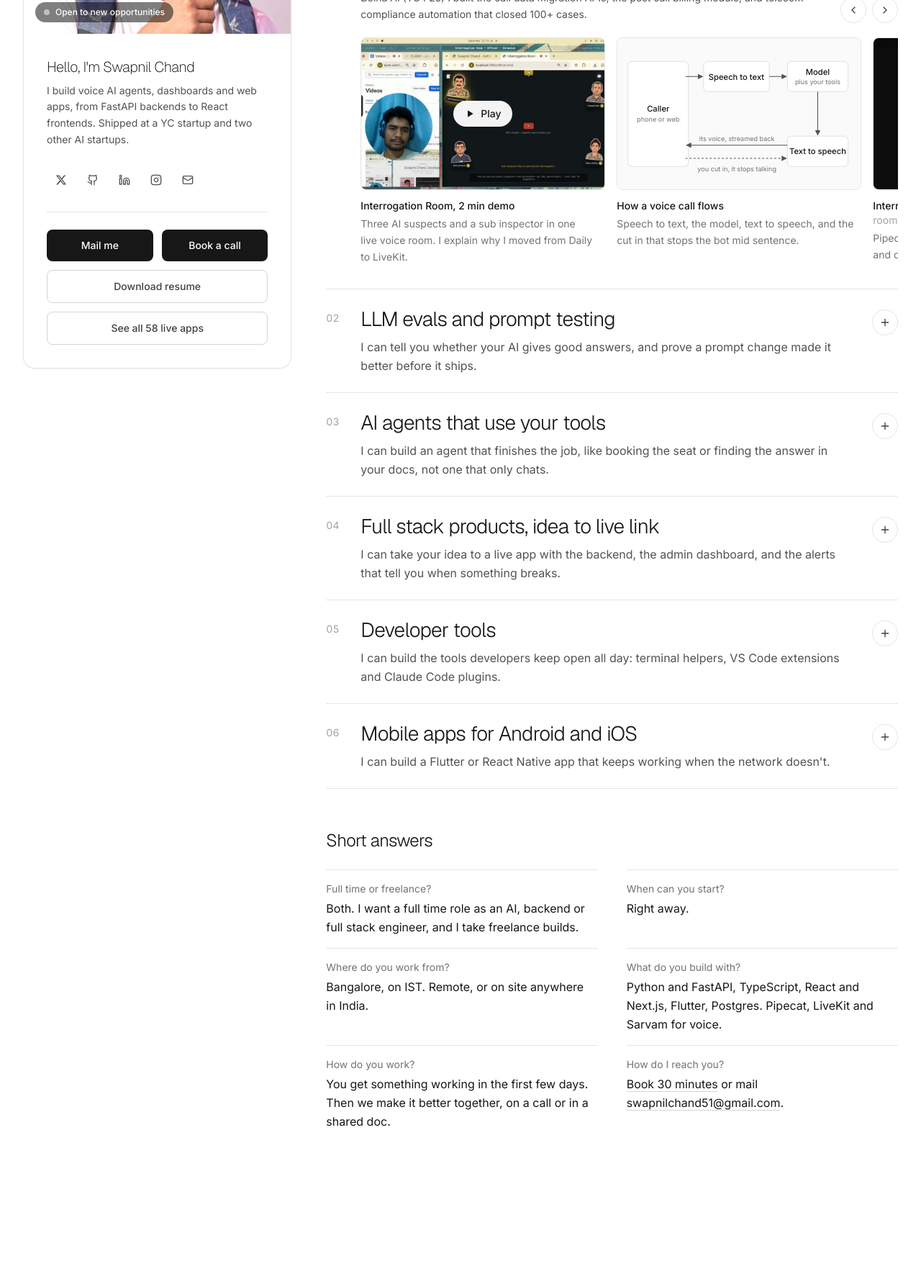
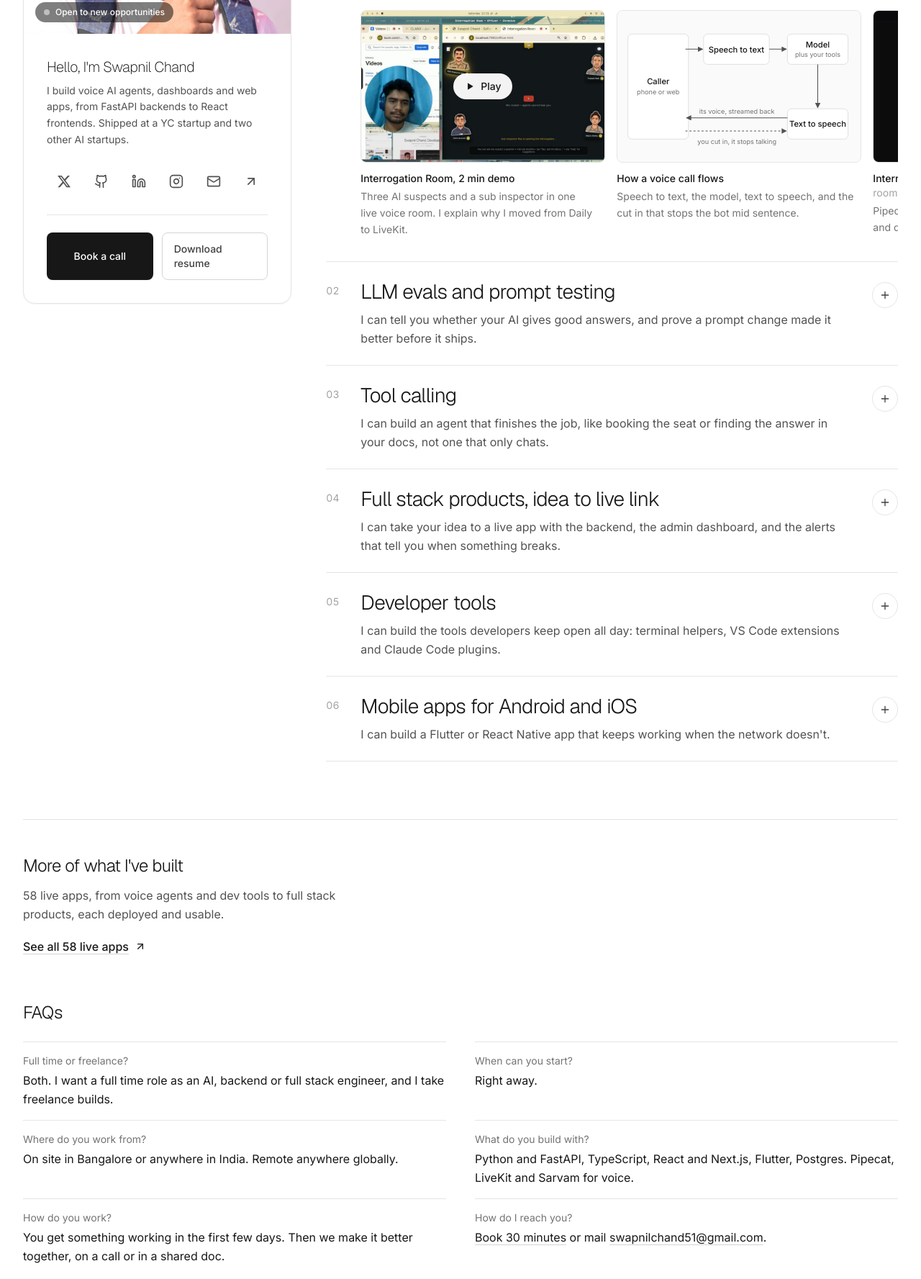
Before and after one commit to SwapnilChand/portfolio, a website: page index.html in a window 1280 px wide. Shown: the part 833-2610 px from the top of the page at 72% size. Before the commit the page ends 2516 px from the top, so only its background shows below. Drawn offline with nearby package versions, Linux system fonts and the light colour scheme.

Commit message:
portfolio: FAQs to bottom, More section, sticky card, icon row, Tool calling, location
Co-Authored-By: Claude Opus 4.8 <noreply@anthropic.com>

```diff
--- a/index.html
+++ b/index.html
@@ -122,7 +122,7 @@
             <div class="grid grid-cols-1 xl:grid-cols-3 gap-8 lg:gap-12">
                 <!-- Profile card -->
                 <section
-                    class="animate-fade-in-up animate-delay-400 xl:col-span-1 xl:self-start relative rounded-2xl overflow-hidden bg-white border border-neutral-200 shadow-sm"
+                    class="animate-fade-in-up animate-delay-400 xl:col-span-1 xl:self-start xl:sticky xl:top-6 relative rounded-2xl overflow-hidden bg-white border border-neutral-200 shadow-sm"
                     aria-label="About Swapnil"
                 >
                     <figure class="relative overflow-hidden">
@@ -147,31 +147,30 @@
                             </p>
                         </div>
 
-                        <nav class="flex items-center gap-1 flex-wrap" aria-label="Elsewhere">
+                        <nav class="flex items-center justify-center gap-2 flex-wrap" aria-label="Elsewhere">
                             <a href="https://x.com/chwapnil" target="_blank" rel="noopener noreferrer" aria-label="X" class="p-3 rounded-lg hover:bg-neutral-100 transition-colors">
-                                <svg viewBox="0 0 24 24" fill="currentColor" class="w-4 h-4 text-neutral-600" aria-hidden="true"><path d="M18.244 2.25h3.308l-7.227 8.26 8.502 11.24H16.17l-5.214-6.817L4.99 21.75H1.68l7.73-8.835L1.254 2.25H8.08l4.713 6.231zm-1.161 17.52h1.833L7.084 4.126H5.117z"/></svg>
+                                <svg viewBox="0 0 24 24" fill="currentColor" class="w-5 h-5 text-neutral-600" aria-hidden="true"><path d="M18.244 2.25h3.308l-7.227 8.26 8.502 11.24H16.17l-5.214-6.817L4.99 21.75H1.68l7.73-8.835L1.254 2.25H8.08l4.713 6.231zm-1.161 17.52h1.833L7.084 4.126H5.117z"/></svg>
                             </a>
                             <a href="https://github.com/SwapnilChand/" target="_blank" rel="noopener noreferrer" aria-label="GitHub" class="p-3 rounded-lg hover:bg-neutral-100 transition-colors">
-                                <svg viewBox="0 0 24 24" fill="none" stroke="currentColor" stroke-width="2" stroke-linecap="round" stroke-linejoin="round" class="w-4 h-4 text-neutral-600" aria-hidden="true"><path d="M15 22v-4a4.8 4.8 0 0 0-1-3.5c3 0 6-2 6-5.5.08-1.25-.27-2.48-1-3.5.28-1.15.28-2.35 0-3.5 0 0-1 0-3 1.5-2.64-.5-5.36-.5-8 0C6 2 5 2 5 2c-.3 1.15-.3 2.35 0 3.5A5.403 5.403 0 0 0 4 9c0 3.5 3 5.5 6 5.5-.39.49-.68 1.05-.85 1.65-.17.6-.2 1.23-.1 1.85v4"/><path d="M9 18c-4.51 2-5-2-7-2"/></svg>
+                                <svg viewBox="0 0 24 24" fill="none" stroke="currentColor" stroke-width="2" stroke-linecap="round" stroke-linejoin="round" class="w-5 h-5 text-neutral-600" aria-hidden="true"><path d="M15 22v-4a4.8 4.8 0 0 0-1-3.5c3 0 6-2 6-5.5.08-1.25-.27-2.48-1-3.5.28-1.15.28-2.35 0-3.5 0 0-1 0-3 1.5-2.64-.5-5.36-.5-8 0C6 2 5 2 5 2c-.3 1.15-.3 2.35 0 3.5A5.403 5.403 0 0 0 4 9c0 3.5 3 5.5 6 5.5-.39.49-.68 1.05-.85 1.65-.17.6-.2 1.23-.1 1.85v4"/><path d="M9 18c-4.51 2-5-2-7-2"/></svg>
                             </a>
                             <a href="https://linkedin.com/in/swapnilchand" target="_blank" rel="noopener noreferrer" aria-label="LinkedIn" class="p-3 rounded-lg hover:bg-neutral-100 transition-colors">
-                                <svg viewBox="0 0 24 24" fill="none" stroke="currentColor" stroke-width="2" stroke-linecap="round" stroke-linejoin="round" class="w-4 h-4 text-neutral-600" aria-hidden="true"><path d="M16 8a6 6 0 0 1 6 6v7h-4v-7a2 2 0 0 0-2-2 2 2 0 0 0-2 2v7h-4v-7a6 6 0 0 1 6-6z"/><rect width="4" height="12" x="2" y="9"/><circle cx="4" cy="4" r="2"/></svg>
+                                <svg viewBox="0 0 24 24" fill="none" stroke="currentColor" stroke-width="2" stroke-linecap="round" stroke-linejoin="round" class="w-5 h-5 text-neutral-600" aria-hidden="true"><path d="M16 8a6 6 0 0 1 6 6v7h-4v-7a2 2 0 0 0-2-2 2 2 0 0 0-2 2v7h-4v-7a6 6 0 0 1 6-6z"/><rect width="4" height="12" x="2" y="9"/><circle cx="4" cy="4" r="2"/></svg>
                             </a>
                             <a href="https://instagram.com/swapnilbuildsstuff" target="_blank" rel="noopener noreferrer" aria-label="Instagram" class="p-3 rounded-lg hover:bg-neutral-100 transition-colors">
-                                <svg viewBox="0 0 24 24" fill="none" stroke="currentColor" stroke-width="2" stroke-linecap="round" stroke-linejoin="round" class="w-4 h-4 text-neutral-600" aria-hidden="true"><rect width="20" height="20" x="2" y="2" rx="5" ry="5"/><path d="M16 11.37A4 4 0 1 1 12.63 8 4 4 0 0 1 16 11.37z"/><line x1="17.5" x2="17.51" y1="6.5" y2="6.5"/></svg>
+                                <svg viewBox="0 0 24 24" fill="none" stroke="currentColor" stroke-width="2" stroke-linecap="round" stroke-linejoin="round" class="w-5 h-5 text-neutral-600" aria-hidden="true"><rect width="20" height="20" x="2" y="2" rx="5" ry="5"/><path d="M16 11.37A4 4 0 1 1 12.63 8 4 4 0 0 1 16 11.37z"/><line x1="17.5" x2="17.51" y1="6.5" y2="6.5"/></svg>
                             </a>
                             <a href="mailto:swapnilchand51@gmail.com" aria-label="Email" class="p-3 rounded-lg hover:bg-neutral-100 transition-colors">
-                                <svg viewBox="0 0 24 24" fill="none" stroke="currentColor" stroke-width="2" stroke-linecap="round" stroke-linejoin="round" class="w-4 h-4 text-neutral-600" aria-hidden="true"><path d="m22 7-8.991 5.727a2 2 0 0 1-2.009 0L2 7"/><rect x="2" y="4" width="20" height="16" rx="2"/></svg>
+                                <svg viewBox="0 0 24 24" fill="none" stroke="currentColor" stroke-width="2" stroke-linecap="round" stroke-linejoin="round" class="w-5 h-5 text-neutral-600" aria-hidden="true"><path d="m22 7-8.991 5.727a2 2 0 0 1-2.009 0L2 7"/><rect x="2" y="4" width="20" height="16" rx="2"/></svg>
+                            </a>
+                            <a href="/more" aria-label="See all 58 live apps" title="See all 58 live apps" class="p-3 rounded-lg hover:bg-neutral-100 transition-colors">
+                                <svg viewBox="0 0 24 24" fill="none" stroke="currentColor" stroke-width="2" stroke-linecap="round" stroke-linejoin="round" class="w-5 h-5 text-neutral-600" aria-hidden="true"><path d="M7 7h10v10"/><path d="M7 17 17 7"/></svg>
                             </a>
                         </nav>
 
-                        <div class="border-t border-neutral-200 pt-6 space-y-3">
-                            <div class="grid grid-cols-2 gap-3">
-                                <a href="mailto:swapnilchand51@gmail.com" class="inline-flex items-center justify-center gap-2 px-4 py-3 rounded-lg bg-neutral-900 text-white font-medium hover:bg-neutral-800 transition-colors shadow-sm text-sm">Mail me</a>
-                                <a href="https://cal.com/swapnilchand/30mins" target="_blank" rel="noopener noreferrer" class="inline-flex items-center justify-center gap-2 px-4 py-3 rounded-lg bg-neutral-900 text-white font-medium hover:bg-neutral-800 transition-colors shadow-sm text-sm">Book a call</a>
-                            </div>
-                            <a href="https://drive.google.com/file/d/1Ipg8d0EXYP3hEM1toqaL9ta1rHAjeNjW/view?usp=sharing" target="_blank" rel="noopener noreferrer" class="inline-flex items-center justify-center w-full gap-2 px-6 py-3 rounded-lg border border-neutral-300 text-neutral-700 font-medium hover:bg-neutral-50 transition-colors text-sm">Download resume</a>
-                            <a href="/more" class="inline-flex items-center justify-center w-full gap-2 px-6 py-3 rounded-lg border border-neutral-300 text-neutral-700 font-medium hover:bg-neutral-50 transition-colors text-sm">See all 58 live apps</a>
+                        <div class="border-t border-neutral-200 pt-6 grid grid-cols-2 gap-3">
+                            <a href="https://cal.com/swapnilchand/30mins" target="_blank" rel="noopener noreferrer" class="inline-flex items-center justify-center gap-2 px-4 py-3 rounded-lg bg-neutral-900 text-white font-medium hover:bg-neutral-800 transition-colors shadow-sm text-sm">Book a call</a>
+                            <a href="https://drive.google.com/file/d/1Ipg8d0EXYP3hEM1toqaL9ta1rHAjeNjW/view?usp=sharing" target="_blank" rel="noopener noreferrer" class="inline-flex items-center justify-center gap-2 px-4 py-3 rounded-lg border border-neutral-300 text-neutral-700 font-medium hover:bg-neutral-50 transition-colors text-sm">Download resume</a>
                         </div>
                     </div>
                 </section>
@@ -189,39 +188,8 @@
                     <!-- What I build -->
                     <section id="panel-build" role="tabpanel" aria-labelledby="tab-build" class="mt-6">
                         <h2 class="font-geist font-extralight tracking-tight text-3xl sm:text-4xl">What I can build for you</h2>
-                        <p class="text-neutral-600 mt-3 max-w-2xl leading-relaxed">Hardest and most asked for first. Open any one to see it working.</p>
 
                         <div id="blocks" class="mt-8"></div>
-
-                        <div id="answers" class="relative bg-white mt-14">
-                            <h3 class="font-geist font-light tracking-tight text-2xl">Short answers</h3>
-                            <dl class="mt-6 grid sm:grid-cols-2 gap-x-10">
-                                <div class="border-t border-neutral-200 py-4">
-                                    <dt class="text-sm text-neutral-500">Full time or freelance?</dt>
-                                    <dd class="mt-1 leading-relaxed">Both. I want a full time role as an AI, backend or full stack engineer, and I take freelance builds.</dd>
-                                </div>
-                                <div class="border-t border-neutral-200 py-4">
-                                    <dt class="text-sm text-neutral-500">When can you start?</dt>
-                                    <dd class="mt-1 leading-relaxed">Right away.</dd>
-                                </div>
-                                <div class="border-t border-neutral-200 py-4">
-                                    <dt class="text-sm text-neutral-500">Where do you work from?</dt>
-                                    <dd class="mt-1 leading-relaxed">Bangalore, on IST. Remote, or on site anywhere in India.</dd>
-                                </div>
-                                <div class="border-t border-neutral-200 py-4">
-                                    <dt class="text-sm text-neutral-500">What do you build with?</dt>
-                                    <dd class="mt-1 leading-relaxed">Python and FastAPI, TypeScript, React and Next.js, Flutter, Postgres. Pipecat, LiveKit and Sarvam for voice.</dd>
-                                </div>
-                                <div class="border-t border-neutral-200 py-4">
-                                    <dt class="text-sm text-neutral-500">How do you work?</dt>
-                                    <dd class="mt-1 leading-relaxed">You get something working in the first few days. Then we make it better together, on a call or in a shared doc.</dd>
-                                </div>
-                                <div class="border-t border-neutral-200 py-4">
-                                    <dt class="text-sm text-neutral-500">How do I reach you?</dt>
-                                    <dd class="mt-1 leading-relaxed"><a class="underline underline-offset-4 decoration-neutral-300 hover:decoration-current" href="https://cal.com/swapnilchand/30mins" target="_blank" rel="noopener">Book 30 minutes</a> or mail <a class="underline underline-offset-4 decoration-neutral-300 hover:decoration-current" href="mailto:swapnilchand51@gmail.com">swapnilchand51@gmail.com</a>.</dd>
-                                </div>
-                            </dl>
-                        </div>
                     </section>
 
                     <!-- Experience -->
@@ -249,6 +217,61 @@
                             <p class="text-sm text-neutral-500 mt-6">B.Tech in Computer Science, ITER, SOA University, 2020 to 2024.</p>
                         </div>
                     </section>
+                </div>
+            </div>
+
+            <!-- Bottom: More, Articles, FAQs (shown under both tabs) -->
+            <div class="mt-20 border-t border-neutral-200 pt-12 space-y-16">
+                <div class="grid md:grid-cols-2 gap-10">
+                    <div>
+                        <h3 class="font-geist font-light tracking-tight text-2xl">More of what I've built</h3>
+                        <p class="text-neutral-600 mt-3 leading-relaxed max-w-md">58 live apps, from voice agents and dev tools to full stack products, each deployed and usable.</p>
+                        <a href="/more" class="inline-flex items-center gap-2 mt-5 font-medium underline underline-offset-4 decoration-neutral-300 hover:decoration-current">
+                            See all 58 live apps
+                            <svg viewBox="0 0 24 24" fill="none" stroke="currentColor" stroke-width="2" stroke-linecap="round" stroke-linejoin="round" class="w-4 h-4" aria-hidden="true"><path d="M7 7h10v10"/><path d="M7 17 17 7"/></svg>
+                        </a>
+                    </div>
+                    <!-- ARTICLES: awaiting Swap's Substack URL, then uncomment
+                    <div>
+                        <h3 class="font-geist font-light tracking-tight text-2xl">Articles</h3>
+                        <p class="text-neutral-600 mt-3 leading-relaxed max-w-md">I write about what I learn building voice AI, agents and products.</p>
+                        <a href="SUBSTACK_URL" target="_blank" rel="noopener noreferrer" class="inline-flex items-center gap-2 mt-5 font-medium underline underline-offset-4 decoration-neutral-300 hover:decoration-current">
+                            Read on Substack
+                            <svg viewBox="0 0 24 24" fill="none" stroke="currentColor" stroke-width="2" stroke-linecap="round" stroke-linejoin="round" class="w-4 h-4" aria-hidden="true"><path d="M7 7h10v10"/><path d="M7 17 17 7"/></svg>
+                        </a>
+                    </div>
+                    -->
+                    <div></div>
+                </div>
+
+                <div id="answers" class="relative bg-white">
+                    <h3 class="font-geist font-light tracking-tight text-2xl">FAQs</h3>
+                    <dl class="mt-6 grid sm:grid-cols-2 gap-x-10">
+                        <div class="border-t border-neutral-200 py-4">
+                            <dt class="text-sm text-neutral-500">Full time or freelance?</dt>
+                            <dd class="mt-1 leading-relaxed">Both. I want a full time role as an AI, backend or full stack engineer, and I take freelance builds.</dd>
+                        </div>
+                        <div class="border-t border-neutral-200 py-4">
+                            <dt class="text-sm text-neutral-500">When can you start?</dt>
+                            <dd class="mt-1 leading-relaxed">Right away.</dd>
+                        </div>
+                        <div class="border-t border-neutral-200 py-4">
+                            <dt class="text-sm text-neutral-500">Where do you work from?</dt>
+                            <dd class="mt-1 leading-relaxed">On site in Bangalore or anywhere in India. Remote anywhere globally.</dd>
+                        </div>
+                        <div class="border-t border-neutral-200 py-4">
+                            <dt class="text-sm text-neutral-500">What do you build with?</dt>
+                            <dd class="mt-1 leading-relaxed">Python and FastAPI, TypeScript, React and Next.js, Flutter, Postgres. Pipecat, LiveKit and Sarvam for voice.</dd>
+                        </div>
+                        <div class="border-t border-neutral-200 py-4">
+                            <dt class="text-sm text-neutral-500">How do you work?</dt>
+                            <dd class="mt-1 leading-relaxed">You get something working in the first few days. Then we make it better together, on a call or in a shared doc.</dd>
+                        </div>
+                        <div class="border-t border-neutral-200 py-4">
+                            <dt class="text-sm text-neutral-500">How do I reach you?</dt>
+                            <dd class="mt-1 leading-relaxed"><a class="underline underline-offset-4 decoration-neutral-300 hover:decoration-current" href="https://cal.com/swapnilchand/30mins" target="_blank" rel="noopener">Book 30 minutes</a> or mail <a class="underline underline-offset-4 decoration-neutral-300 hover:decoration-current" href="mailto:swapnilchand51@gmail.com">swapnilchand51@gmail.com</a>.</dd>
+                        </div>
+                    </dl>
                 </div>
             </div>
         </main>
@@ -378,7 +401,7 @@
                     ],
                 },
                 {
-                    title: "AI agents that use your tools",
+                    title: "Tool calling",
                     line: "I can build an agent that finishes the job, like booking the seat or finding the answer in your docs, not one that only chats.",
                     proof: "I wrote a tool calling agent from scratch, no LangChain, on top of a full cinema booking backend. I built Code Tutor, a Claude Code plugin that uses MCP to drive your editor while it teaches. I shipped PR 57 to Ken, a personal AI agent.",
                     cards: [
```
